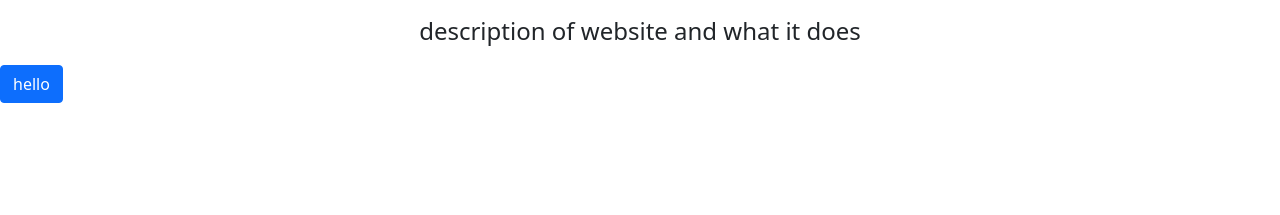
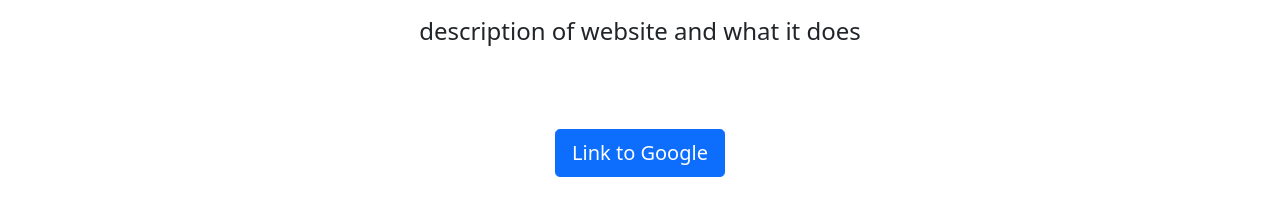
Before and after one commit to matthewonghai13/gen-z-trading, a React app: page /login in a window 1280 px wide. Shown: the part 179-394 px from the top of the page. Built offline with nearby package versions, Linux system fonts and the light colour scheme; some packages are replaced by stand-ins of ours.

Commit message:
formatting login

```diff
--- a/src/components/Login/Login.js
+++ b/src/components/Login/Login.js
@@ -34,10 +34,10 @@
   </header>
   <p> description of website and what it does
     </p>
-
-    <Button id='button' onClick={handleLogin}>
-      hello
+  <div id='button'>
+    <Button size='lg' onClick={handleLogin}>
+      Link to Google
     </Button>
-
+  </div>
   </div>;
 }
--- a/src/components/Login/login.scss
+++ b/src/components/Login/login.scss
@@ -1,7 +1,7 @@
 #loginBody {
   min-height: 100vh; // 100% of the screen's height is 100vh.
   background-color: rgb(255, 255, 255);
-  align-items: center;
+
 }
 #login {
   color: #0c164f;
@@ -16,7 +16,10 @@
 }
 
 #button {
-  text-align: center;
+  display: flex;
+  justify-content: center !important;
   align-items: center;
-  justify-content: center;
+  // min-width: 50% !important;
+  margin-top: 5em;
+  padding: 0em 3em !important;
 }
```
